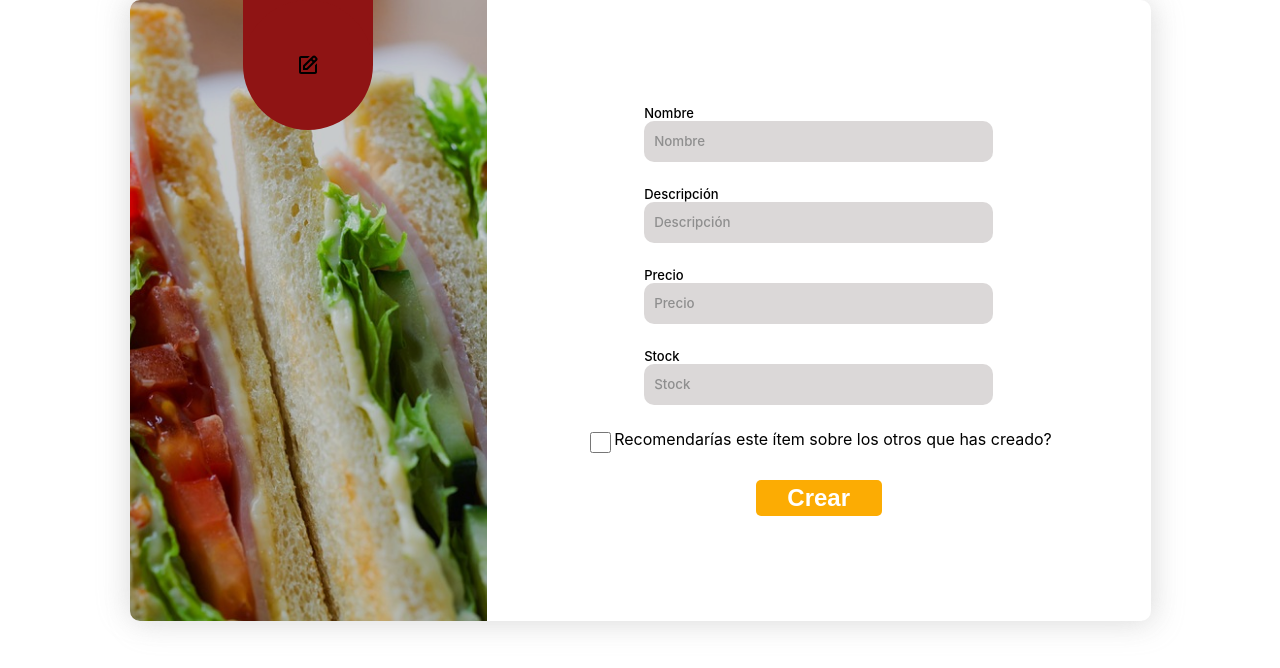
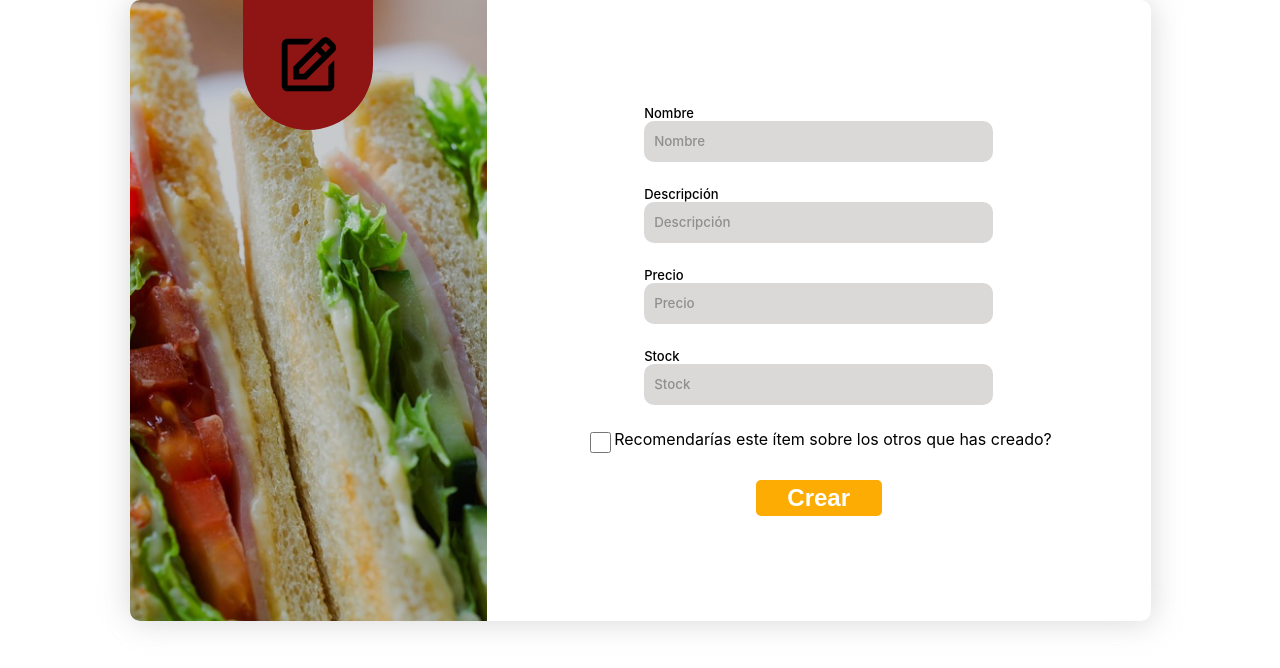
Before and after one commit to EXPRESSFOOD2/storeclient, a React (Create React App) app: page /create_menu_item in a window 1280 px wide. Shown: the top 668 px of the page. Built offline with nearby package versions, Linux system fonts and the light colour scheme.

Commit message:
Update form.module.css

```diff
--- a/src/components/createItemMenu/form.module.css
+++ b/src/components/createItemMenu/form.module.css
@@ -143,5 +143,8 @@
   transform: translate(-50%, -50%);
   top: 65px;
 
+  width: 70px;
+  height: 70px;
+  fill: white;
   z-index: 2000;
 }
```
